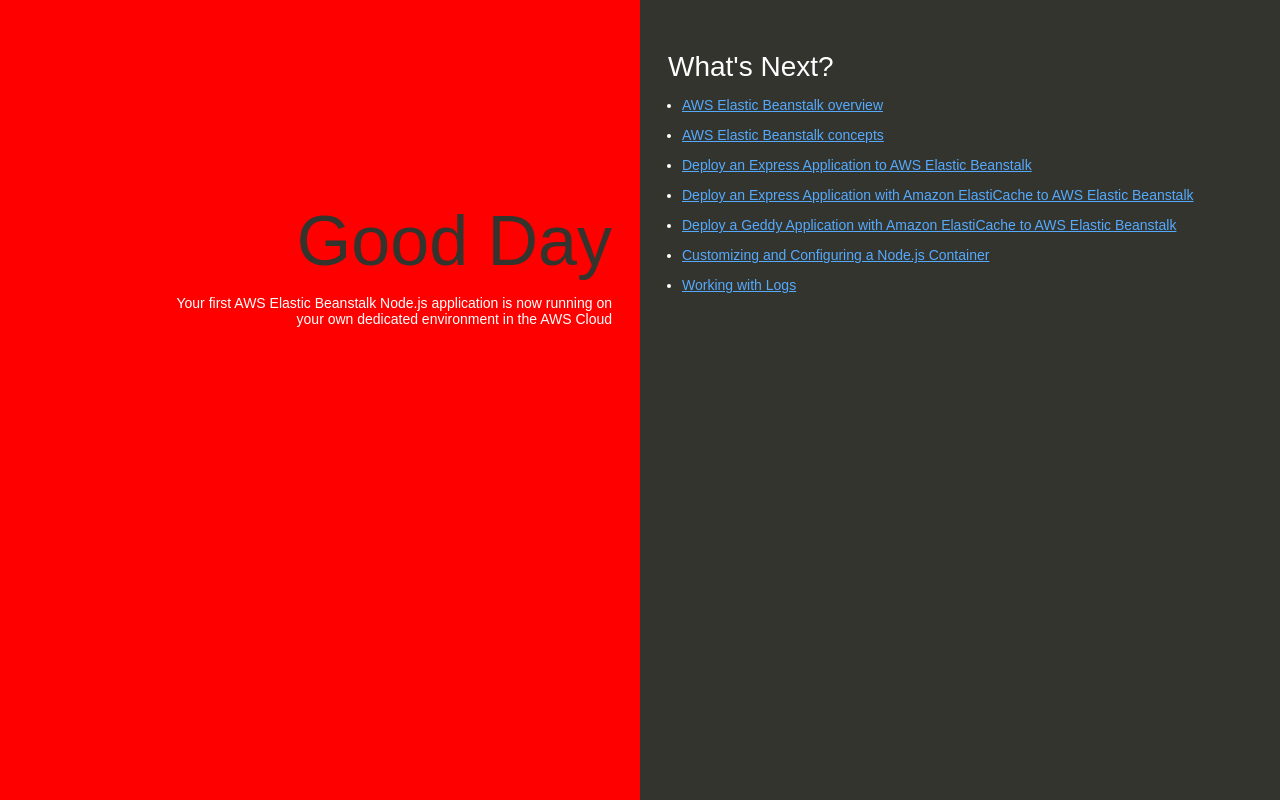
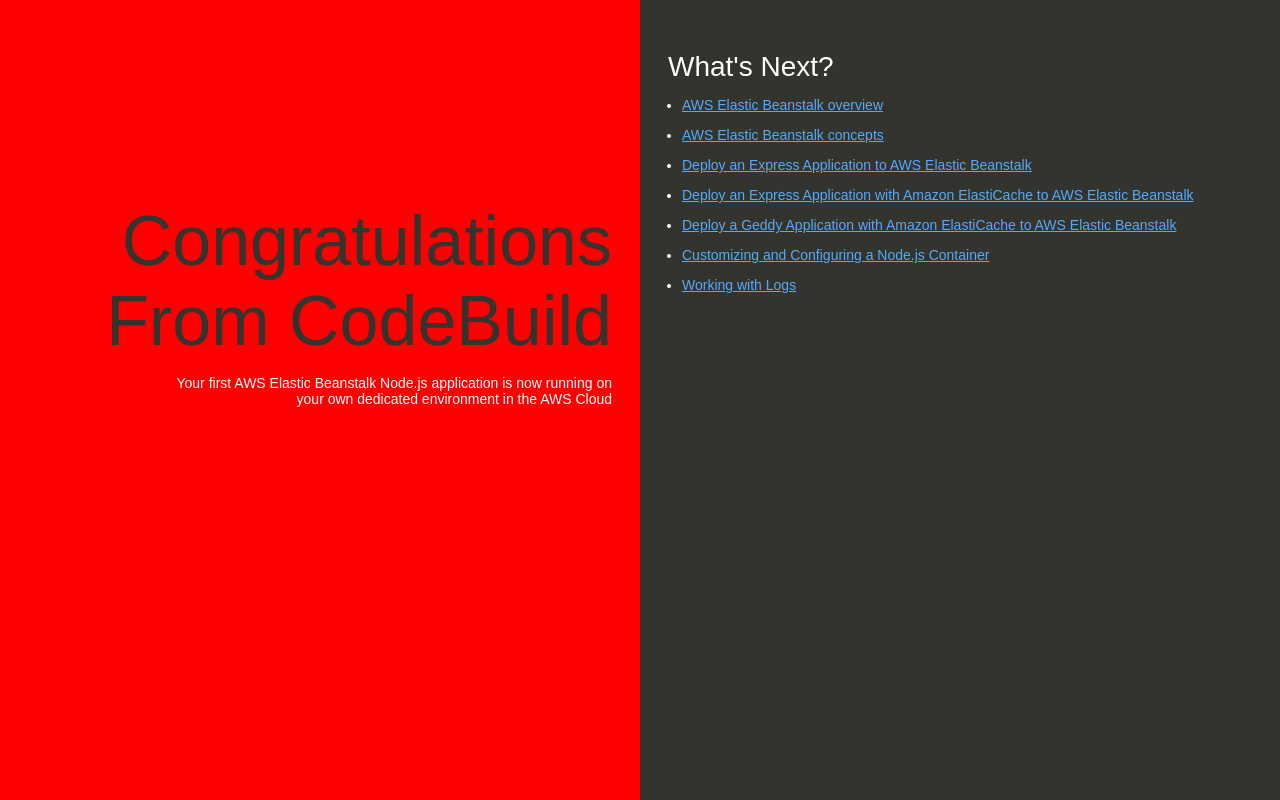
Before and after one commit to JimArdiansyah/node-js-webiste, a website: page index.html in a window 1280 px wide. Drawn offline with Linux system fonts and the light colour scheme.

Commit message:
Update index.html
Change from Good Day to Congratulations

```diff
--- a/index.html
+++ b/index.html
@@ -74,7 +74,7 @@
   </head>
   <body>
     <div class="textColumn">
-      <h1>Good Day</h1>
+      <h1>Congratulations From CodeBuild</h1>
       <p>Your first AWS Elastic Beanstalk Node.js application is now running on your own dedicated environment in the AWS Cloud</p>
     </div>
     <div class="linksColumn">
```
